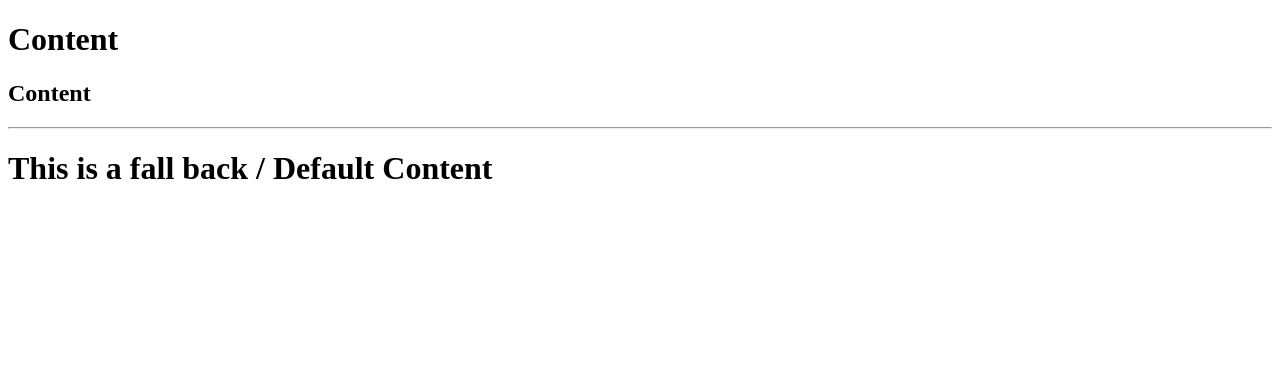
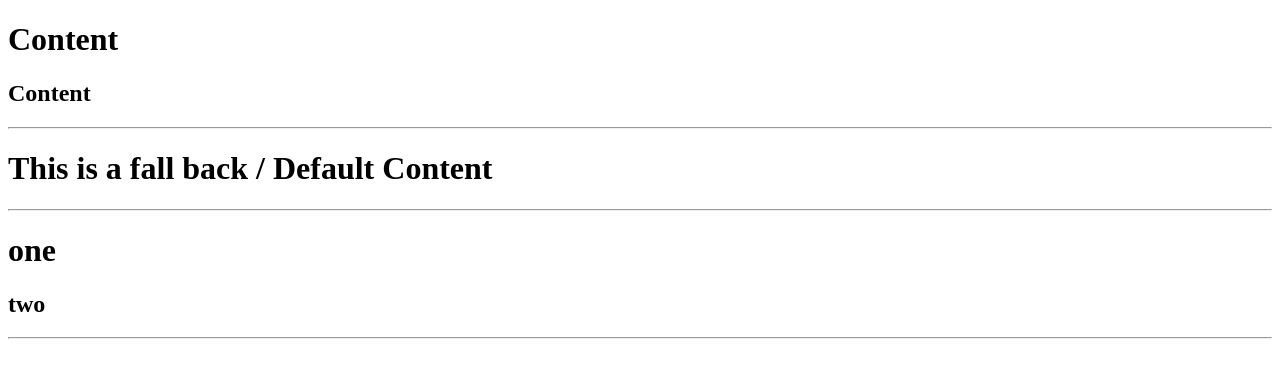
Before and after one commit to gstv57/vue-repo-learning, a Vue app: page / in a window 1280 px wide. Shown: the top 378 px of the page. Built offline with nearby package versions, Linux system fonts and the light colour scheme.

Commit message:
nomed slot

```diff
--- a/src/App.vue
+++ b/src/App.vue
@@ -1,6 +1,7 @@
 <script setup>
 import SlotComponent from './components/SlotComponent.vue'
 import FallbackContent from './components/FallbackContent.vue'
+import NomedSlot from './components/NomedSlot.vue'
 </script>
 
 <template>
@@ -10,4 +11,10 @@ import FallbackContent from './components/FallbackContent.vue'
   </SlotComponent>
   <hr />
   <FallbackContent> </FallbackContent>
+  <hr />
+  <NomedSlot>
+    <template v-slot:one> <h1>one</h1> </template>
+    <template v-slot:two> <h2>two</h2></template>
+  </NomedSlot>
+  <hr />
 </template>
--- /dev/null
+++ b/src/components/NomedSlot.vue
@@ -0,0 +1,5 @@
+<script setup></script>
+<template>
+  <slot name="one"> </slot>
+  <slot name="two"> </slot>
+</template>
```
